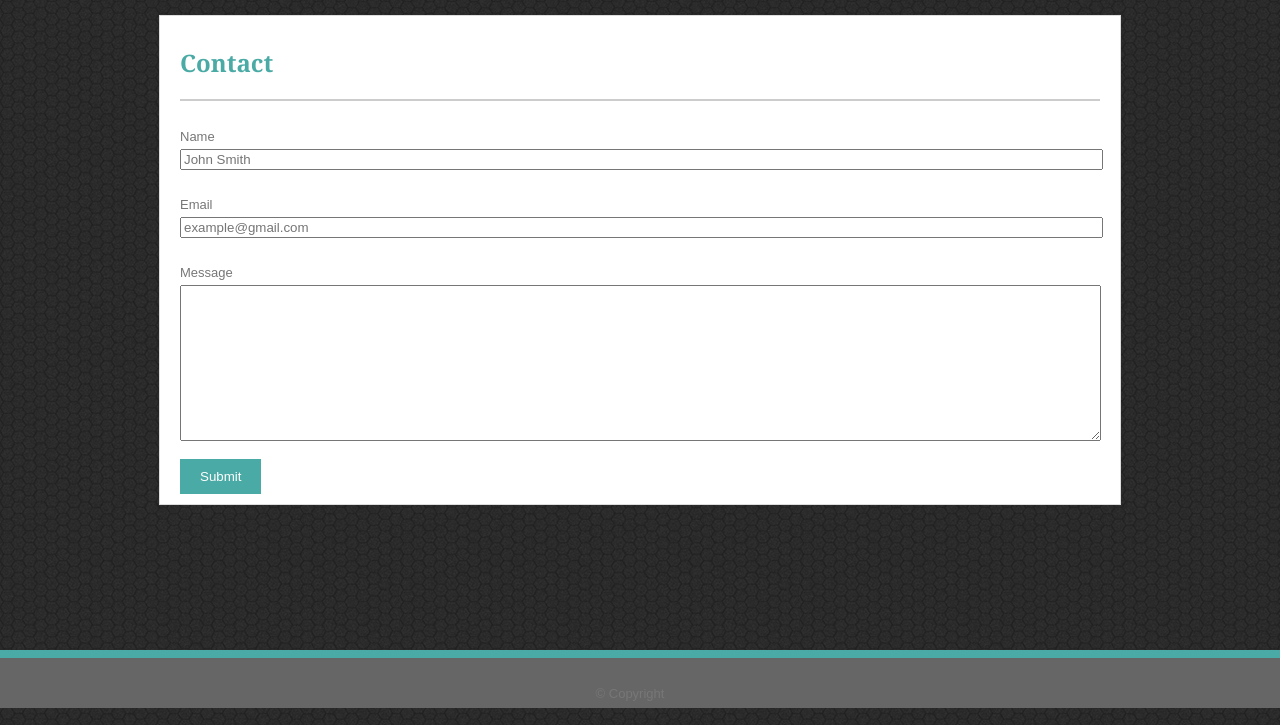
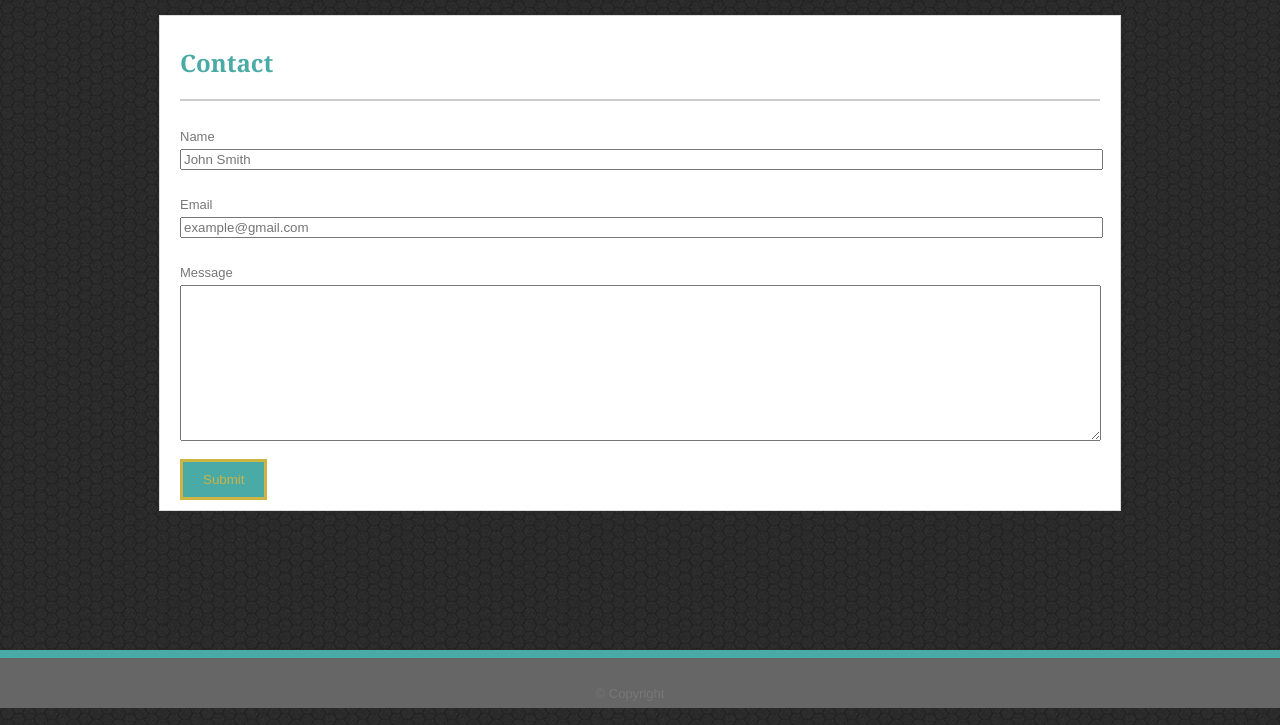
Before and after one commit to larryevans19/Basic-Portfolio, a plain HTML site: page contact.html in a window 1280 px wide. In both pictures the pointer is over the input "Submit". Shown: the part 75-800 px from the top of the page. Drawn offline with Linux system fonts and the light colour scheme.

Commit message:
Update BP v1.6

```diff
--- a/assets/css/style.css
+++ b/assets/css/style.css
@@ -237,6 +237,11 @@ hr {
     margin-top: 10px;
 }
 
+#submit:hover {
+    color: #ccb444;
+    border: 3px solid #ccb444;
+}
+
 .banner {
     background-color: #4aaaa5;
     color: #ffffff;
```
